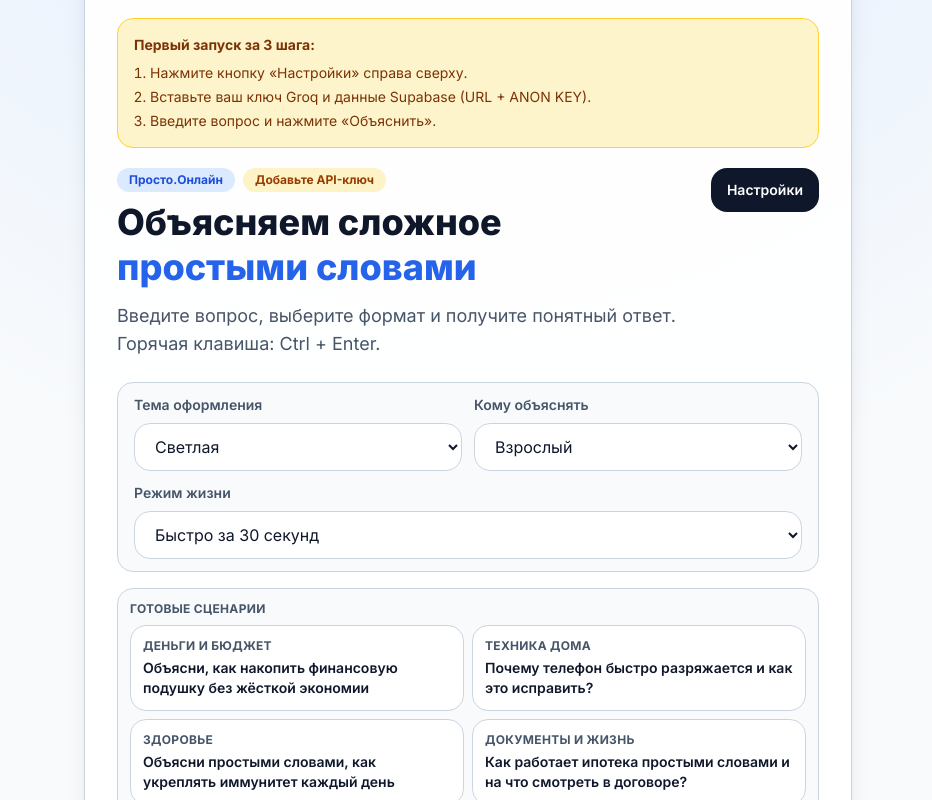
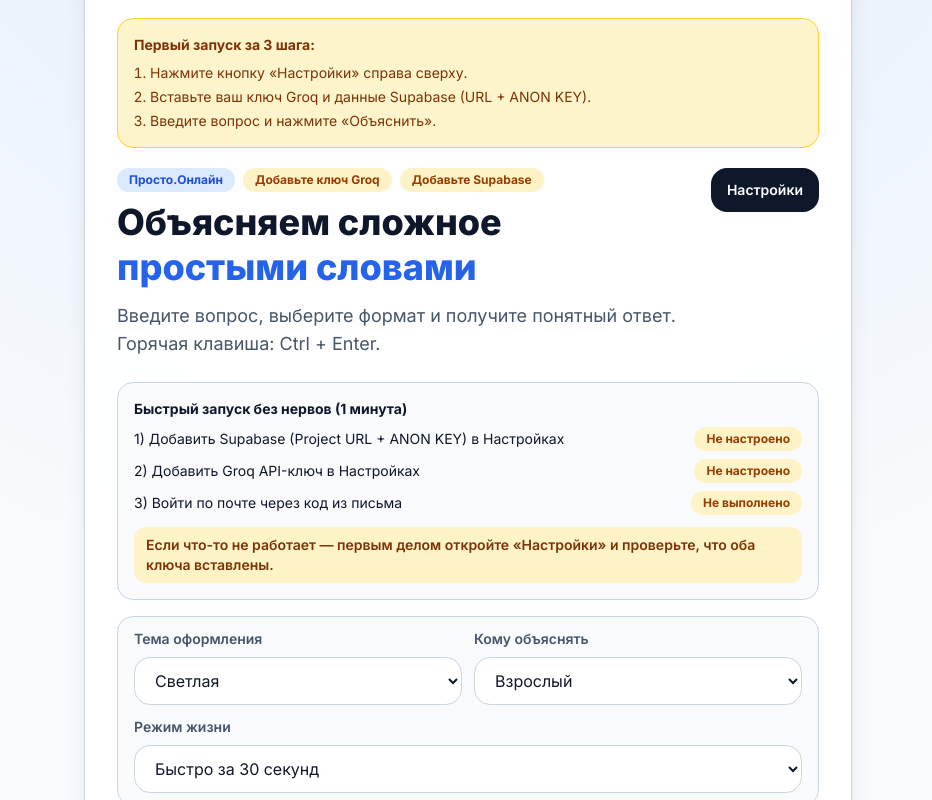
Before and after one commit to ARTEMKOPIK/Prosto-Online, a React (Vite) app: page / in a window 1280 px wide. Shown: the part 403-1203 px from the top of the page, without its empty margins (172-1104 px from the left). Built offline with nearby package versions, Linux system fonts and the light colour scheme.

Commit message:
feat(ui): add setup checklist and clearer onboarding for auth

```diff
--- a/src/App.jsx
+++ b/src/App.jsx
@@ -320,6 +320,7 @@ function App() {
   const trimmedQuestion = question.trim()
   const isAuthed = Boolean(authSession?.email)
   const canExplain = isAuthed && trimmedQuestion.length > 3 && !loading && question.length <= MAX_QUESTION_LENGTH
+  const setupReady = hasSupabaseConfig && hasApiKey && isAuthed
   const questionLength = question.length
   const remainingChars = MAX_QUESTION_LENGTH - questionLength
   const isNearLimit = remainingChars <= 50
@@ -798,7 +799,10 @@ function App() {
             <div className="mb-2 flex flex-wrap items-center gap-2">
               <p className="inline-flex rounded-full bg-badge px-3 py-1 text-xs font-bold text-badge-text">Просто.Онлайн</p>
               <span className={`rounded-full px-3 py-1 text-xs font-bold ${hasApiKey ? 'bg-emerald-100 text-emerald-800' : 'bg-amber-100 text-amber-800'}`}>
-                {hasApiKey ? 'Ключ подключён' : 'Добавьте API-ключ'}
+                {hasApiKey ? 'Ключ Groq подключён' : 'Добавьте ключ Groq'}
+              </span>
+              <span className={`rounded-full px-3 py-1 text-xs font-bold ${hasSupabaseConfig ? 'bg-emerald-100 text-emerald-800' : 'bg-amber-100 text-amber-800'}`}>
+                {hasSupabaseConfig ? 'Supabase подключён' : 'Добавьте Supabase'}
               </span>
             </div>
             <h1 className="text-3xl font-extrabold leading-tight sm:text-4xl">
@@ -816,6 +820,35 @@ function App() {
           >
             Настройки
           </button>
+        </div>
+
+        <div className="mb-4 rounded-2xl border border-main bg-card-soft p-4">
+          <p className="text-sm font-bold text-main">Быстрый запуск без нервов (1 минута)</p>
+          <ul className="mt-2 space-y-2 text-sm">
+            <li className="flex items-center justify-between gap-2">
+              <span>1) Добавить Supabase (Project URL + ANON KEY) в Настройках</span>
+              <span className={`rounded-full px-3 py-1 text-xs font-bold ${hasSupabaseConfig ? 'bg-emerald-100 text-emerald-800' : 'bg-amber-100 text-amber-800'}`}>
+                {hasSupabaseConfig ? 'Готово' : 'Не настроено'}
+              </span>
+            </li>
+            <li className="flex items-center justify-between gap-2">
+              <span>2) Добавить Groq API-ключ в Настройках</span>
+              <span className={`rounded-full px-3 py-1 text-xs font-bold ${hasApiKey ? 'bg-emerald-100 text-emerald-800' : 'bg-amber-100 text-amber-800'}`}>
+                {hasApiKey ? 'Готово' : 'Не настроено'}
+              </span>
+            </li>
+            <li className="flex items-center justify-between gap-2">
+              <span>3) Войти по почте через код из письма</span>
+              <span className={`rounded-full px-3 py-1 text-xs font-bold ${isAuthed ? 'bg-emerald-100 text-emerald-800' : 'bg-amber-100 text-amber-800'}`}>
+                {isAuthed ? 'Готово' : 'Не выполнено'}
+              </span>
+            </li>
+          </ul>
+          <p className={`mt-3 rounded-xl px-3 py-2 text-sm font-semibold ${setupReady ? 'bg-emerald-100 text-emerald-800' : 'bg-amber-100 text-amber-900'}`}>
+            {setupReady
+              ? 'Всё подключено: можно спокойно задавать вопросы и получать ответы.'
+              : 'Если что-то не работает — первым делом откройте «Настройки» и проверьте, что оба ключа вставлены.'}
+          </p>
         </div>
 
         <div className="mb-4 grid gap-3 rounded-2xl border border-main bg-card-soft px-4 py-3 sm:grid-cols-2">
@@ -1091,7 +1124,7 @@ function App() {
           >
             <div className="flex items-start justify-between gap-3">
               <h3 id="settings-title" className="text-2xl font-extrabold">
-                Настройки Groq
+                Настройки сервиса
               </h3>
               <button
                 type="button"
@@ -1103,8 +1136,7 @@ function App() {
               </button>
             </div>
             <p className="mt-2 text-sm text-soft">
-              Вставьте ключ один раз — мы сохраним его в этом браузере. Получить ключ можно в личном кабинете:
-              <span className="font-semibold"> https://console.groq.com/keys</span>
+              Здесь один раз добавляете данные, и дальше всё работает автоматически в этом браузере.
             </p>
 
             <div className="mt-4 rounded-2xl border border-main bg-card-soft p-4">
@@ -1153,9 +1185,16 @@ function App() {
               >
                 Сохранить настройки авторизации
               </button>
+              <p className="mt-2 text-xs text-soft">
+                После сохранения вернитесь в блок входа выше, нажмите «Отправить код» и введите цифры из письма.
+              </p>
             </div>
 
-            <label className="mt-4 block" htmlFor="api-key">
+            <p className="mt-4 text-xs text-soft">
+              Groq нужен для ответов ассистента. Ключ берётся тут: <span className="font-semibold">https://console.groq.com/keys</span>
+            </p>
+
+            <label className="mt-2 block" htmlFor="api-key">
               <span className="mb-2 block text-sm font-semibold text-soft">Groq API Key</span>
               <div className="flex gap-2">
                 <input
```
Also changed, not shown: 1 other file (tests, documents, lock files or other folders).
